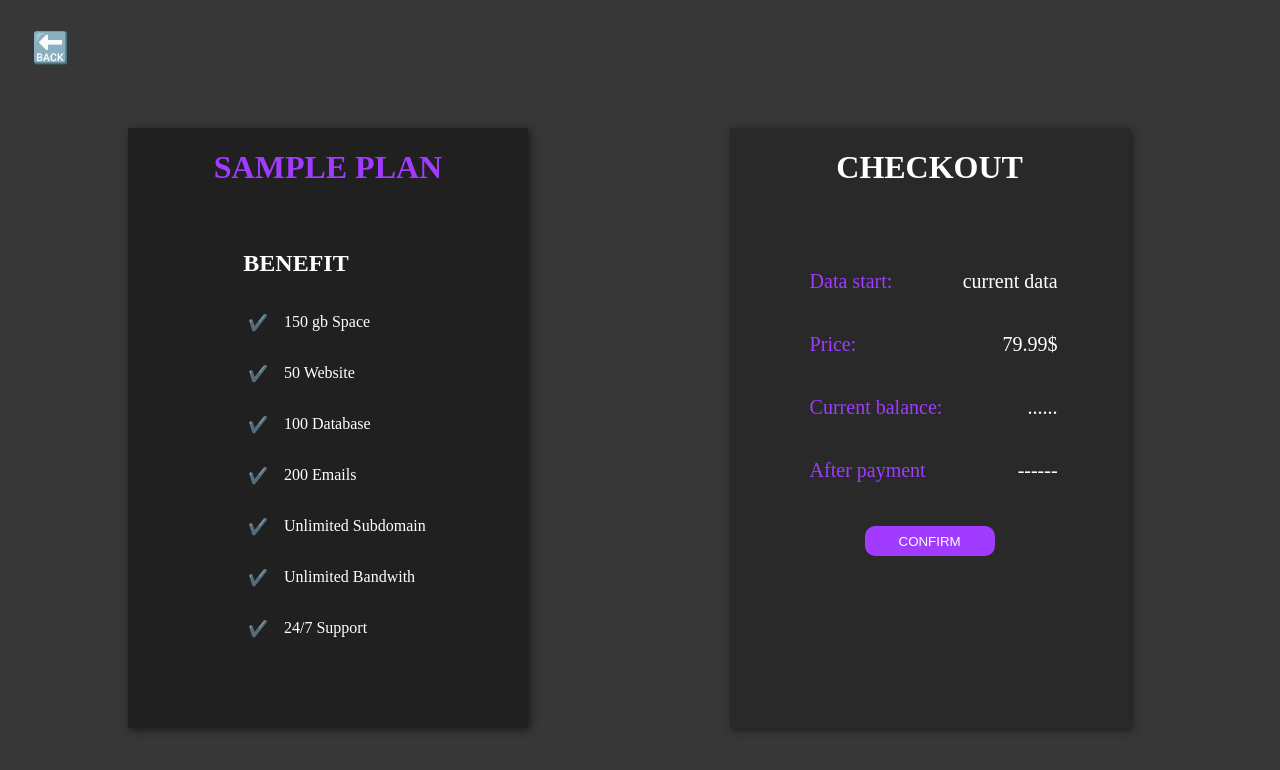
After one commit to Vito290500/Buy_Service, a Django app: template allservice/templates/structure/transaction.html in a window 1280 px wide. The commit adds this page. Shown: the top 770 px of the page. Run offline with Django 4.2, Linux system fonts and the light colour scheme; the template is opened without the code that fills it: most values are stand-ins (such as "Sample title", 1, 10 or a date in 2020).

Commit message:
add transiction template and plan choice

```diff
--- a/allservice/static/style/all_service_page.css
+++ b/allservice/static/style/all_service_page.css
@@ -274,6 +274,12 @@ body{
     cursor: pointer;
     background-color: rgb(0, 211, 211);
 }
+.buy-basic-button a,
+.buy-standard-button a,
+.buy-premium-button a{
+    text-decoration: none;
+    color: white;
+}
 .button-premium{
     margin-top: 2.5rem;
     background-color: rgb(255, 191, 0);
--- /dev/null
+++ b/allservice/static/style/transaction.css
@@ -0,0 +1,90 @@
+body{
+    background-color:rgb(55, 55, 55) ;
+}
+.back{
+    font-size: 30px;
+    position: absolute;
+    top: 0rem;
+    left: 2rem;
+}
+.back a{
+    text-decoration: none;
+}
+.back:hover{
+    transform: scale(1.1)
+}
+.benefit-content div{
+    display: flex;
+    margin-left: 30%;
+    color: white;
+}
+.benefit-content div p{
+    margin-right: 1rem;
+}
+.content{
+    display: flex;
+}
+.plan-benefit{
+    position: absolute;
+    left: 8rem;
+    top: 8rem;
+    background-color: rgb(32, 32, 32);
+    height: 600px;
+    width: 400px;
+    box-shadow: 2px 2px 8px 0px rgb(26, 26, 26);
+    text-align: center;
+}
+.plan-benefit h1{
+    color: rgb(160, 59, 255);
+}
+.payment{
+    position: absolute;
+    right: 9.4rem;
+    margin-top: 7.5rem;
+    height: 600px;
+    box-shadow: 2px 2px 8px 0px rgb(26, 26, 26);
+    background-color: rgb(41, 41, 41);
+    width: 400px;
+    text-align: center;
+}
+.benefit-content h2{
+    color: white;
+    margin-left: -4rem;
+    margin-top: 4rem;
+}
+.payment h1{
+    color:  white;
+}
+.payment-content{
+    margin-left: -1rem;
+    margin-top: 4rem;
+    font-size: 20px;
+}
+.payment-content div{
+    display: flex;
+    margin-left: 6rem;
+}
+.field-name{
+    color: rgb(160, 59, 255);
+}
+.field-value {
+    color: white;
+    position: absolute;
+    right: 4.5rem;
+}
+.confirm{
+    background-color: rgb(160, 59, 255);
+    border: none;
+    width: 130px;
+    height: 30px;
+    border-radius: 10px;
+    margin-top: 1.5rem;
+}
+.confirm:hover{
+    cursor: pointer;
+    transform: scale(1.1);
+}
+.confirm a{
+    text-decoration: none;
+    color: white;
+}
--- /dev/null
+++ b/allservice/templates/structure/transaction.html
@@ -0,0 +1,200 @@
+{% load static %}
+
+<!DOCTYPE html>
+<html lang="en">
+<head>
+    <meta charset="UTF-8">
+    <meta name="viewport" content="width=device-width, initial-scale=1.0">
+    <title>Transaction</title>
+    <link rel="stylesheet" href="{% static 'style/transaction.css' %}">
+</head>
+<body>
+    <div class="content">
+        <p class="back"><a href="{% url 'home-page' %}">🔙</a></p>
+        <div class="plan-benefit">
+            <h1>{{ button_value|upper }} PLAN</h1>
+            <div class="benefit-content">
+                {% if button_value == 'basic' %}
+                    <h2>BENEFIT</h2>
+                    <div>
+                        <p>✔️</p>
+                        <p>10 gb Space</p>
+                    </div>
+                    <div>
+                        <p>✔️</p>
+                        <p>3 Website</p>
+                    </div>
+                    <div>
+                        <p>✔️</p>
+                        <p>10 Database</p>
+                    </div>
+                    <div>
+                        <p>✔️</p>
+                        <p>10 Emails</p>
+                    </div>
+                    <div>
+                        <p>❌</p>
+                        <p>Unlimited Subdomain</p>
+                    </div>
+                    <div>
+                        <p>❌</p>
+                        <p>Unlimited Bandwith</p>
+                    </div>
+                    <div>
+                        <p>✔️</p>
+                        <p>24/7 Support</p>
+                    </div>
+
+                {% elif button_value == 'standard' %}
+                    <h2>BENEFIT</h2>
+                    <div>
+                        <p>✔️</p>
+                        <p>50 gb Space</p>
+                    </div>
+                    <div>
+                        <p>✔️</p>
+                        <p>10 Website</p>
+                    </div>
+                    <div>
+                        <p>✔️</p>
+                        <p>50 Database</p>
+                    </div>
+                    <div>
+                        <p>✔️</p>
+                        <p>100 Emails</p>
+                    </div>
+                    <div>
+                        <p>❌</p>
+                        <p>Unlimited Subdomain</p>
+                    </div>
+                    <div>
+                        <p>❌</p>
+                        <p>Unlimited Bandwith</p>
+                    </div>
+                    <div>
+                        <p>✔️</p>
+                        <p>24/7 Support</p>
+                    </div>
+                {% else %}
+                    <h2>BENEFIT</h2>
+                    <div>
+                        <p>✔️</p>
+                        <p>150 gb Space</p>
+                    </div>
+                    <div>
+                        <p>✔️</p>
+                        <p>50 Website</p>
+                    </div>
+                    <div>
+                        <p>✔️</p>
+                        <p>100 Database</p>
+                    </div>
+                    <div>
+                        <p>✔️</p>
+                        <p>200 Emails</p>
+                    </div>
+                    <div>
+                        <p>✔️</p>
+                        <p>Unlimited Subdomain</p>
+                    </div>
+                    <div>
+                        <p>✔️</p>
+                        <p>Unlimited Bandwith</p>
+                    </div>
+                    <div>
+                        <p>✔️</p>
+                        <p>24/7 Support</p>
+                    </div>
+                {% endif %}
+            </div>
+        </div>
+
+        <div class="payment">
+            <h1>CHECKOUT</h1>
+            <div class="payment-content">
+                {% if button_value == 'basic' %}
+                <div>
+                    <p class="field-name">Username:</p>
+                    <p class="field-value">account name</p>
+                </div>
+                <div>
+                    <p class="field-name">Data start:</p>
+                    <p class="field-value">current data</p>
+                </div>
+                <div>
+                    <p class="field-name">Data end:</p>
+                    <p class="field-value">future data</p>
+                </div>
+                <div>
+                    <p class="field-name">Price:</p>
+                    <p class="field-value">9.99$</p>
+                </div>
+                <div>
+                    <p class="field-name">current balance:</p>
+                    <p class="field-value">......</p>
+                </div>
+                <div>
+                    <p class="field-name">after payment</p>
+                    <p class="field-value">------</p>
+                </div>
+
+                {% elif button_value == 'standard' %}
+                <div>
+                    <p class="field-name">Data start:</p>
+                    <p class="field-value">current data</p>
+                </div>
+                <div>
+                    <p class="field-name">Price:</p>
+                    <p class="field-value">39.99$</p>
+                </div>
+                <div>
+                    <p class="field-name">Current balance:</p>
+                    <p class="field-value">......</p>
+                </div>
+                <div>
+                    <p class="field-name">After payment</p>
+                    <p class="field-value">------</p>
+                </div>
+                {% else %}
+                <div>
+                    <p class="field-name">Data start:</p>
+                    <p class="field-value">current data</p>
+                </div>
+                <div>
+                    <p class="field-name">Price:</p>
+                    <p class="field-value">79.99$</p>
+                </div>
+                <div>
+                    <p class="field-name">Current balance:</p>
+                    <p class="field-value">......</p>
+                </div>
+                <div>
+                    <p class="field-name">After payment</p>
+                    <p class="field-value">------</p>
+                </div>
+                {% endif %}
+            </div>
+            <form action="{% url 'transaction-start-page' %}" method="POST">
+                {% csrf_token %}
+                {% if button_value == 'basic' %}
+                    <input type="hidden" value="basic" id="" name="plan">
+                {% elif button_value == 'standard' %}
+                    <input type="hidden" value="standard" id="" name="plan">
+                {% else %}
+                    <input type="hidden" value="premium" id="" name="plan">
+                {% endif %}
+                <button class="confirm" type="submit"><a href="{% url 'transaction-start-page' %}">CONFIRM</a></button>
+            </form>
+        </div>
+
+
+
+
+
+
+
+
+    </div>
+
+</body>
+</html>
--- a/allservice/urls.py
+++ b/allservice/urls.py
@@ -10,5 +10,6 @@ urlpatterns = [
     path("logout", views.Logout.as_view(), name="logout-page"),
     path("account",  views.AccountInfo.as_view(), name="account-page"),
     path("forgot_password", views.ForgotPassword.as_view(), name="forgot-password"),
-    path("password_reset" , views.PasswordReset.as_view(), name="password-reset")
+    path("password_reset" , views.PasswordReset.as_view(), name="password-reset"),
+    path("transaction_start", views.TransactionStart.as_view(), name="transaction-start-page")
 ]
```
Also changed, not shown: allservice/static/style/account.css (+37 -0 lines), allservice/templates/structure/account.html (+17 -3 lines), allservice/templates/structure/all_service_page.html (+15 -5 lines), allservice/views.py (+18 -3 lines), db.sqlite3.
